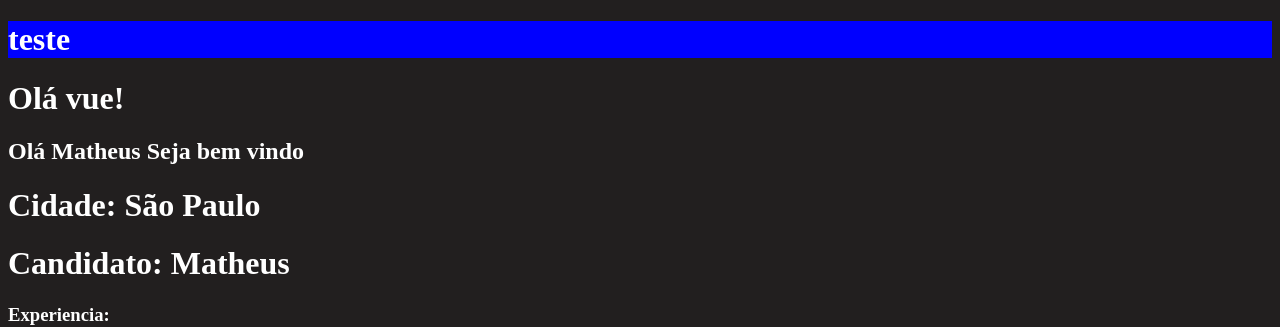
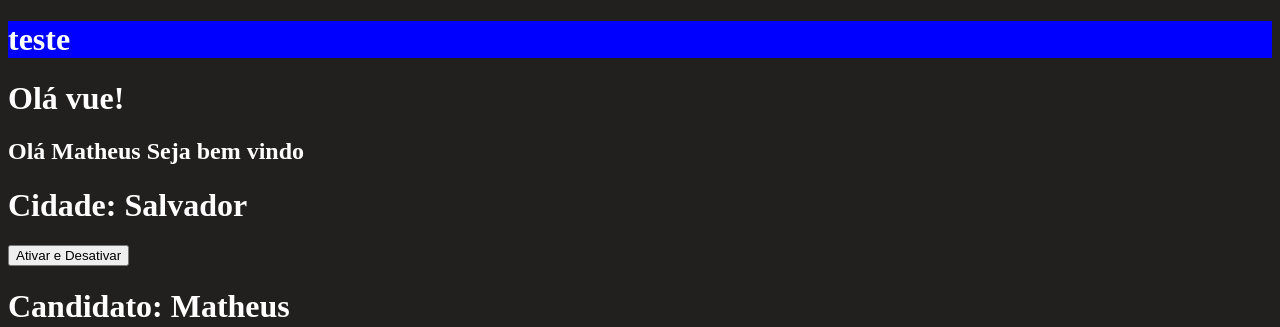
Before and after one commit to lucianopovoas/EstudoVue, a Vue app: page / in a window 1280 px wide. Shown: the top 327 px of the page. Built offline with nearby package versions, Linux system fonts and the light colour scheme.

Commit message:
Ciclo de vida Tiago Matos aula 12

```diff
--- a/src/components/LifeCycleHook/LifeCycleHook.vue
+++ b/src/components/LifeCycleHook/LifeCycleHook.vue
@@ -1,24 +1,60 @@
 <template>
-    <h1>Cidade: {{ cidade }}</h1>
+    <div>
+        <h1>Cidade: {{ cidade }}</h1>
+        <theHeader v-if="showHeader" />
+        <button @click="showHeader = !showHeader">Ativar e Desativar</button>
+    </div>
 </template>
 
 <script>
+import theHeader from './theHeader.vue'
+
     export default{
         name: 'LifeCicleHook',
         data(){
             return{
-                cidade: "Salvador"
+                cidade: "Salvador" ,
+                showHeader: false
             }
         },
+        components: {
+            theHeader
+        },
+        //Antes de ser Criado
+        beforeCreate(){
+            console.log("BeforeCreate")
+            console.log('Estado: ', this.cidade)
+            console.log('Dom:', this.$el);
+        },
+        //Criado
         created(){
-            setTimeout(() => {
-                this.cidade = "Feira de Santana"
-            }, 1000);
+            console.log("Create")
+            console.log('Estado: ', this.cidade)
+            console.log('Dom:', this.$el);
         },
+        //Antes de ser montado
+        beforeMount(){
+            console.log("BeforeMount")
+            console.log('Estado: ', this.cidade)
+            console.log('Dom:', this.$el);
+        },
+        //Montado
         mounted() {
-            setTimeout(() => {
-                this.cidade = "São Paulo"
-            }, 2000);
+            console.log("Mounted")
+            console.log('Estado: ', this.cidade)
+            console.log('Dom:', this.$el);
+        },
+        //Antes de ser desmontado
+        beforeUnmount(){
+            console.log("BeforeUnmount")
+            console.log('Estado: ', this.cidade)
+            console.log('Dom:', this.$el);
+        },
+        //Desmontado
+        unmounted(){
+            console.log("Unmounted")
+            console.log('Estado: ', this.cidade)
+            console.log('Dom:', this.$el);
         }
     }
 </script>
--- /dev/null
+++ b/src/components/LifeCycleHook/theHeader.vue
@@ -0,0 +1,23 @@
+<template>
+    <h1>The Header</h1>
+</template>
+
+<script>
+export default {
+    name: 'theHeader',
+    beforeUnmount(){
+        //Destruir
+        console.log("beforeUnmount")
+    },
+    unmounted(){
+        console.log("unmounted")
+    }
+}
+</script>
+
+<style scoped>
+    h1{
+        background-color: black;
+        color: white;
+    }
+</style>
```
Also changed, not shown: src/App.vue (line endings or trailing spaces).
